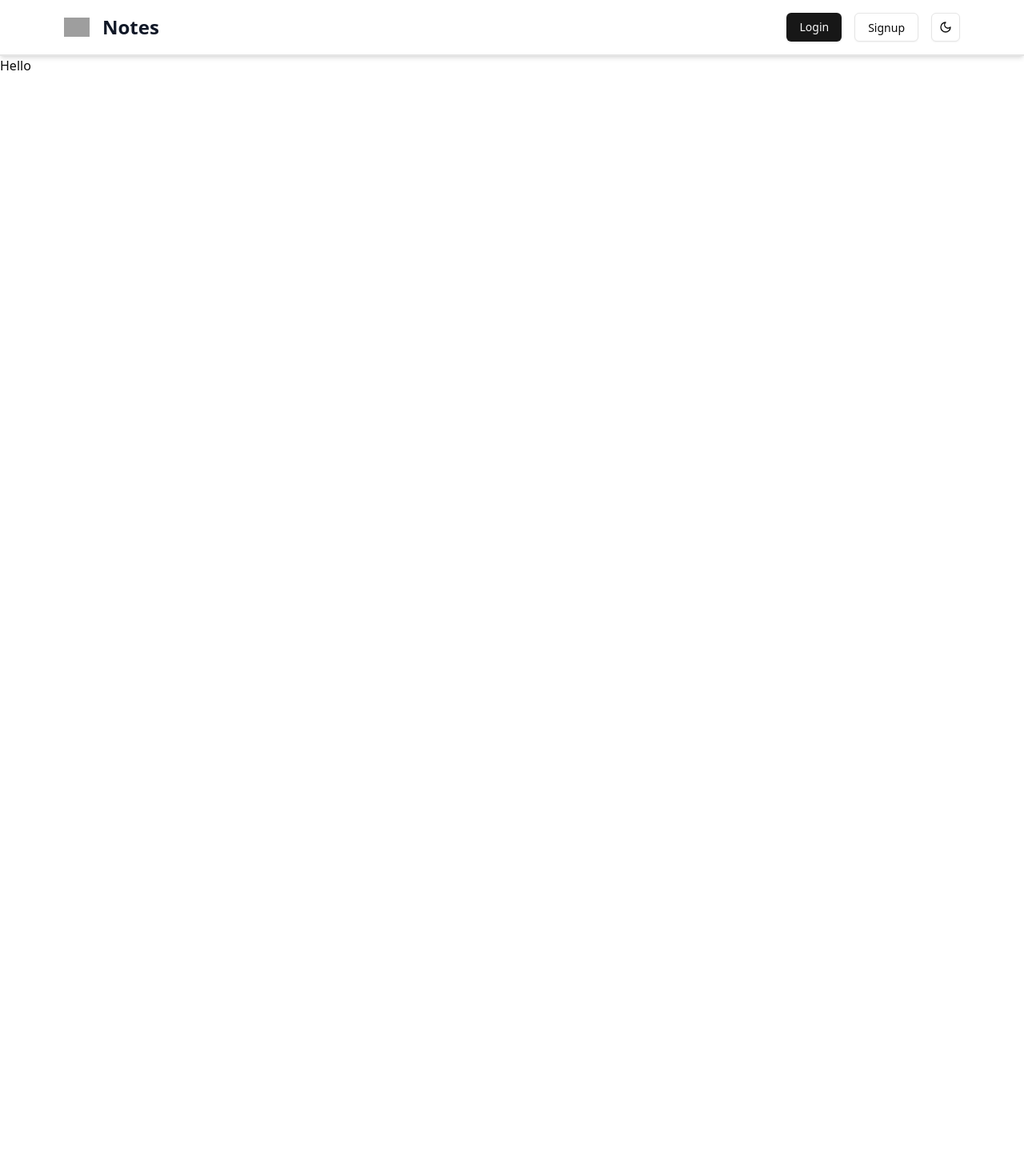
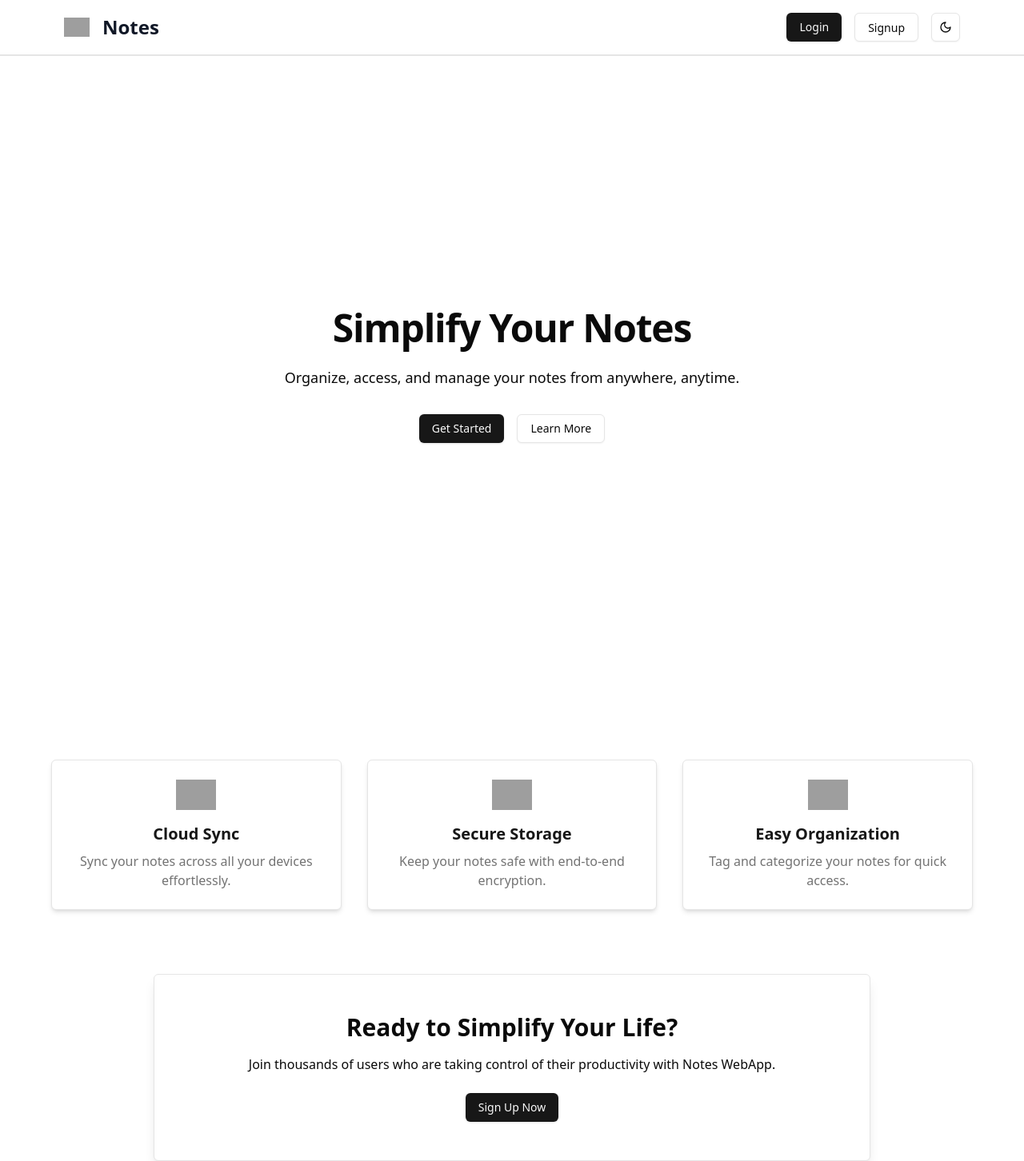
Before and after one commit to Babban33/notes, a Next.js app: page / in a window 1280 px wide. Shown: the whole page at 80% size. Before the commit the page ends 800 px from the top, so only its background shows below. Built offline with nearby package versions, Linux system fonts and the light colour scheme; grey boxes are pictures that could not be loaded.

Commit message:
added landing page

```diff
--- a/app/page.tsx
+++ b/app/page.tsx
@@ -1,9 +1,93 @@
-// import NavBar from "@/components/NavBar";
+"use client";
+// Import necessary libraries
+import { motion } from 'framer-motion';
+import Image from 'next/image';
+import { Button } from '@/components/ui/button';
 
-export default function Home() {
+export default function LandingPage() {
   return (
-    <div className="ma">
-      Hello
+    <main className="relative flex flex-col items-center justify-center min-h-screen px-4 bg-background text-foreground">
+      {/* Background Grid */}
+      <div
+        className="absolute inset-0 bg-grid-pattern pointer-events-none"
+        aria-hidden="true"
+      ></div>
+
+      {/* Hero Section */}
+      <motion.div
+        className="text-center h-screen flex flex-col justify-center"
+        initial={{ opacity: 0, y: 50 }}
+        animate={{ opacity: 1, y: 0 }}
+        transition={{ duration: 1 }}
+      >
+        <h1 className="text-5xl font-bold tracking-tight mb-6">
+          Simplify Your Notes
+        </h1>
+        <p className="text-lg mb-8">
+          Organize, access, and manage your notes from anywhere, anytime.
+        </p>
+        <div className="flex flex-wrap justify-center gap-4">
+          <Button className="bg-primary text-primary-foreground">Get Started</Button>
+          <Button variant="outline">Learn More</Button>
+        </div>
+      </motion.div>
+
+      {/* Features Section */}
+      <motion.section
+        className="mt-20 grid grid-cols-1 md:grid-cols-3 gap-8 max-w-6xl w-full"
+        initial={{ opacity: 0 }}
+        whileInView={{ opacity: 1 }}
+        viewport={{ once: true }}
+        transition={{ duration: 1 }}
+      >
+        <FeatureCard
+          title="Cloud Sync"
+          description="Sync your notes across all your devices effortlessly."
+          icon="/images/cloud-icon.svg"
+        />
+        <FeatureCard
+          title="Secure Storage"
+          description="Keep your notes safe with end-to-end encryption."
+          icon="/images/security-icon.svg"
+        />
+        <FeatureCard
+          title="Easy Organization"
+          description="Tag and categorize your notes for quick access."
+          icon="/images/organize-icon.svg"
+        />
+      </motion.section>
+
+      {/* Call-to-Action Section */}
+      <motion.div
+        className="mt-20 text-center bg-card py-12 px-6 rounded-md shadow-lg w-full max-w-4xl border border-border"
+        initial={{ opacity: 0, scale: 0.9 }}
+        whileInView={{ opacity: 1, scale: 1 }}
+        viewport={{ once: true }}
+        transition={{ duration: 0.8 }}
+      >
+        <h2 className="text-3xl font-semibold mb-4">
+          Ready to Simplify Your Life?
+        </h2>
+        <p className="mb-6">
+          Join thousands of users who are taking control of their productivity with Notes WebApp.
+        </p>
+        <Button className="bg-primary text-primary-foreground">Sign Up Now</Button>
+      </motion.div>
+    </main>
+  );
+}
+
+// Feature Card Component
+function FeatureCard({ title, description, icon }: { title: string; description: string; icon: string }) {
+  return (
+    <div className="flex flex-col items-center text-center bg-card shadow-md rounded-md p-6 border border-border hover:shadow-lg transition">
+      <Image src={icon} alt={`${title} icon`} width={50} height={50} />
+      <h3 className="text-xl font-semibold mt-4 text-primary">
+        {title}
+      </h3>
+      <p className="mt-2 text-muted-foreground">
+        {description}
+      </p>
     </div>
   );
 }
```
